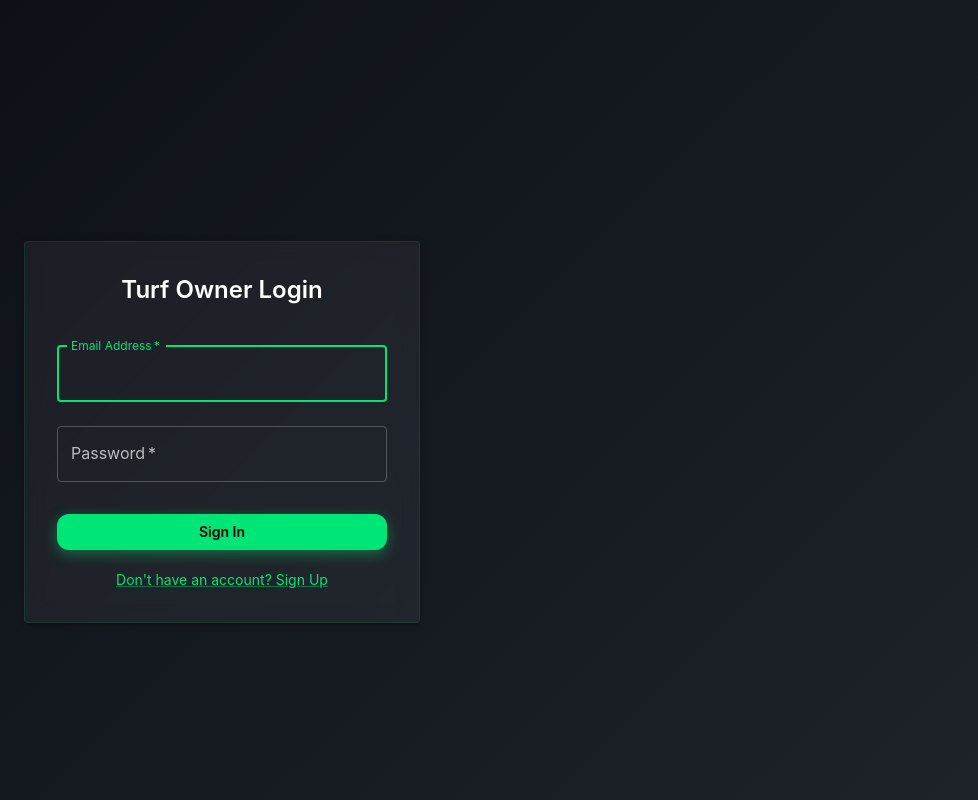
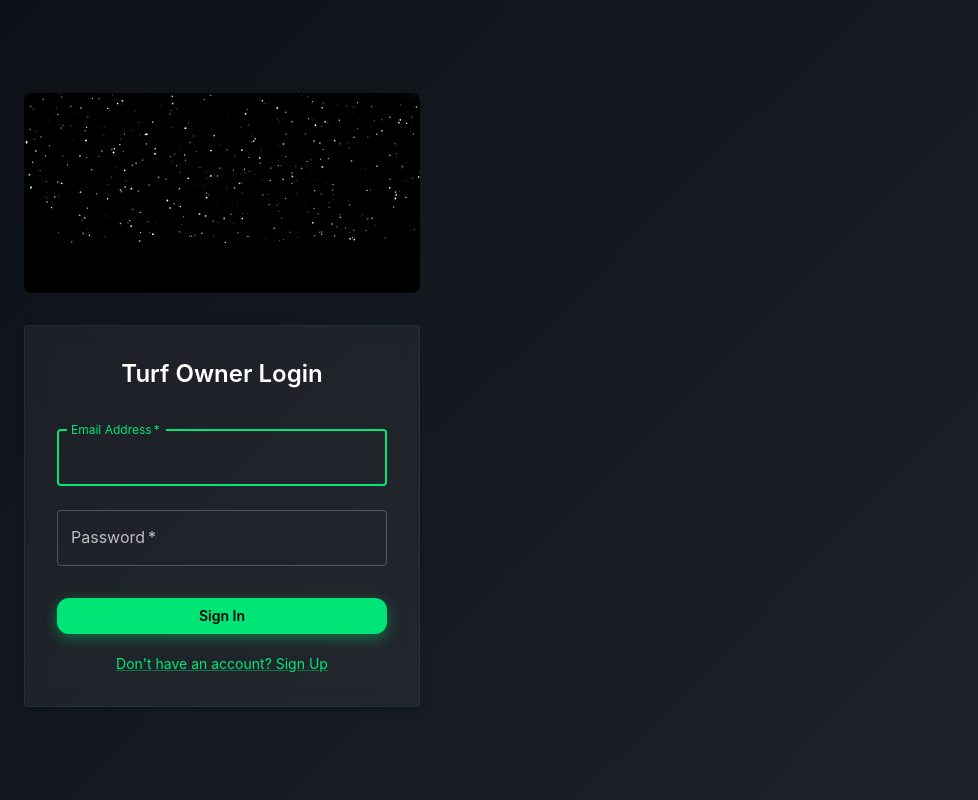
Before and after one commit to Sreeshks/Turf-owner-dashboard, a React (Vite) app: page /login in a window 1280 px wide. Shown: the whole page, without its empty margins (0-978 px from the left). Built offline with nearby package versions, Linux system fonts and the light colour scheme.

Commit message:
sparkles animation added in login screen

```diff
--- /dev/null
+++ b/src/components/ui/sparkles/SparklesCore.tsx
@@ -0,0 +1,127 @@
+"use client";
+
+import React, { useId, useState } from "react";
+import Particles from "react-tsparticles";
+import type { Engine, Container } from "tsparticles-engine";
+import { loadSlim } from "tsparticles-slim";
+import clsx from "clsx";
+import { motion, useAnimation } from "framer-motion";
+
+type ParticlesProps = {
+  id?: string;
+  className?: string;
+  background?: string;
+  particleSize?: number;
+  minSize?: number;
+  maxSize?: number;
+  speed?: number;
+  particleColor?: string;
+  particleDensity?: number;
+};
+
+export const SparklesCore = (props: ParticlesProps) => {
+  const {
+    id,
+    className,
+    background,
+    minSize,
+    maxSize,
+    speed,
+    particleColor,
+    particleDensity,
+  } = props;
+
+  const controls = useAnimation();
+  const generatedId = useId();
+
+  const [initDone, setInitDone] = useState(false);
+
+  // Called by Particles component to initialize the engine
+  const particlesInit = async (engine: Engine) => {
+    await loadSlim(engine);
+    setInitDone(true);
+  };
+
+  // Called when particles are loaded and container is ready
+  const particlesLoaded = async (container?: Container) => {
+    if (container) {
+      controls.start({
+        opacity: 1,
+        transition: {
+          duration: 1,
+        },
+      });
+    }
+  };
+
+  return (
+    <motion.div animate={controls} className={clsx("opacity-0", className)}>
+      <Particles
+        id={id || generatedId}
+        className={clsx("h-full w-full")}
+        init={particlesInit}
+        loaded={particlesLoaded}
+        options={{
+          background: {
+            color: {
+              value: background || "#0d47a1",
+            },
+          },
+          fullScreen: {
+            enable: false,
+            zIndex: 1,
+          },
+          fpsLimit: 120,
+          interactivity: {
+            events: {
+              onClick: { enable: true, mode: "push" },
+              onHover: { enable: false, mode: "repulse" },
+              resize: true,
+            },
+            modes: {
+              push: { quantity: 4 },
+              repulse: { distance: 200, duration: 0.4 },
+            },
+          },
+          particles: {
+            bounce: {
+              horizontal: { value: 1 },
+              vertical: { value: 1 },
+            },
+            collisions: {
+              enable: false,
+              mode: "bounce",
+              overlap: { enable: true, retries: 0 },
+            },
+            color: {
+              value: particleColor || "#ffffff",
+            },
+            move: {
+              enable: true,
+              speed: { min: 0.1, max: 1 },
+              direction: "none",
+              outModes: { default: "out" },
+            },
+            number: {
+              density: { enable: true, width: 400, height: 400 },
+              value: particleDensity || 120,
+            },
+            opacity: {
+              value: { min: 0.1, max: 1 },
+              animation: {
+                enable: true,
+                speed: speed || 4,
+                sync: false,
+              },
+            },
+            shape: { type: "circle" },
+            size: {
+              value: { min: minSize || 1, max: maxSize || 3 },
+            },
+          },
+          detectRetina: true,
+        }}
+      />
+    </motion.div>
+  );
+};
--- a/src/pages/Login.tsx
+++ b/src/pages/Login.tsx
@@ -1,4 +1,6 @@
 import React, { useState } from 'react';
+import { SparklesCore } from '../components/ui/sparkles/SparklesCore';
+
 import {
   Box,
   Paper,
@@ -45,7 +47,6 @@ const Login: React.FC = () => {
       const data = await response.json();
 
       if (response.ok) {
-        // Store the token and user data
         localStorage.setItem('authToken', data.token);
         localStorage.setItem('userData', JSON.stringify({
           name: data.name,
@@ -53,8 +54,6 @@ const Login: React.FC = () => {
           turfLocation: data.turfLocation,
           sports: data.sports
         }));
-
-        // Redirect to dashboard
         navigate('/dashboard');
       } else {
         setError(data.message || 'Invalid email or password');
@@ -69,14 +68,36 @@ const Login: React.FC = () => {
 
   return (
     <Container component="main" maxWidth="xs">
+      {/* 🔥 Sparkles matching login box width */}
       <Box
         sx={{
-          marginTop: 8,
-          display: 'flex',
-          flexDirection: 'column',
-          alignItems: 'center',
+          height: 200,
+          position: 'relative',
+          overflow: 'hidden',
+          backgroundColor: 'black',
+          borderRadius: 2,
+          mb: 4,
         }}
       >
+        <SparklesCore
+          background="transparent"
+          minSize={0.4}
+          maxSize={1}
+          particleDensity={1200}
+          className="w-full h-full"
+          particleColor="#FFFFFF"
+        />
+        <div
+          className="absolute inset-0 w-full h-full bg-black"
+          style={{
+            maskImage: 'radial-gradient(400px 200px at top, transparent 10%, black)',
+            WebkitMaskImage: 'radial-gradient(400px 200px at top, transparent 10%, black)',
+          }}
+        />
+      </Box>
+
+      {/* Login Form */}
+      <Box>
         <Paper
           elevation={3}
           sx={{
@@ -84,7 +105,6 @@ const Login: React.FC = () => {
             display: 'flex',
             flexDirection: 'column',
             alignItems: 'center',
-            width: '100%',
           }}
         >
           <Typography component="h1" variant="h5" sx={{ mb: 3 }}>
```
Also changed, not shown: package.json (+6 -1 lines), src/components/SparklesPreview.tsx (added, +26 -0 lines), 1 other file (tests, documents, lock files or other folders).
